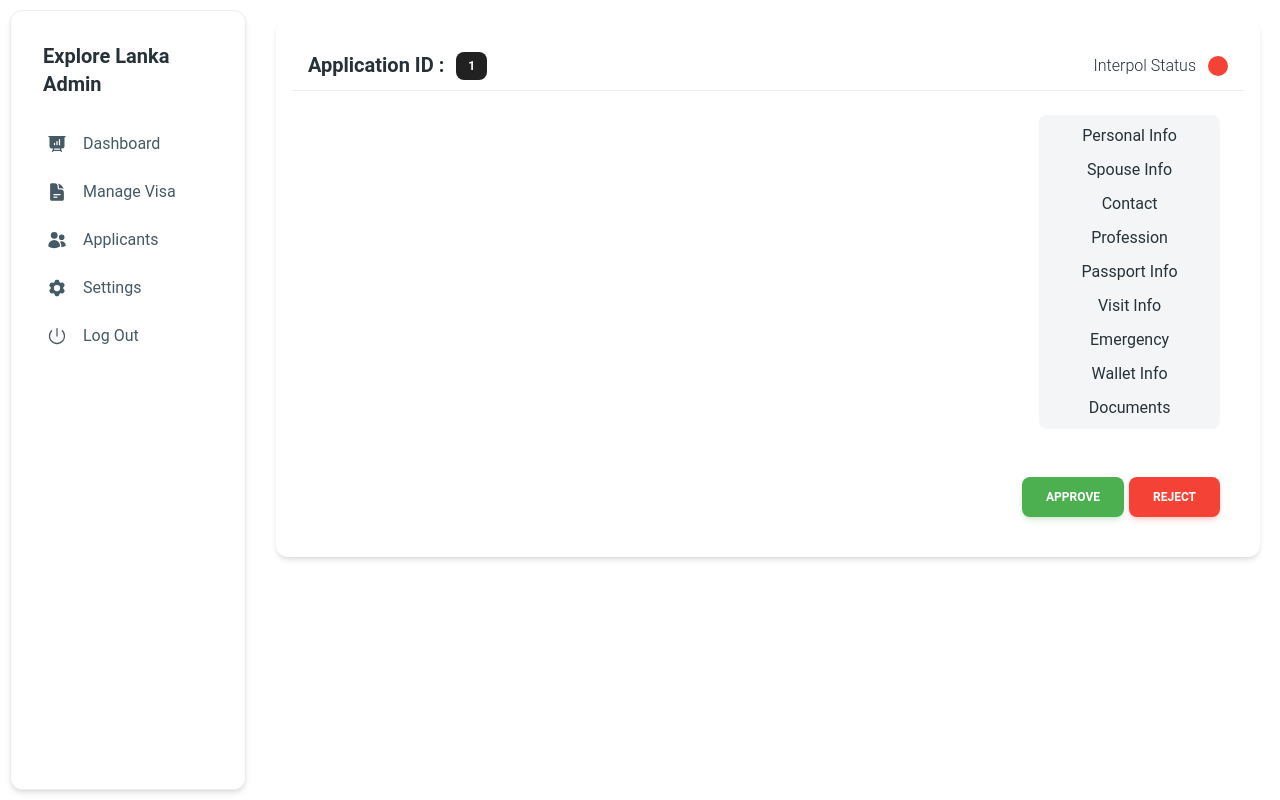
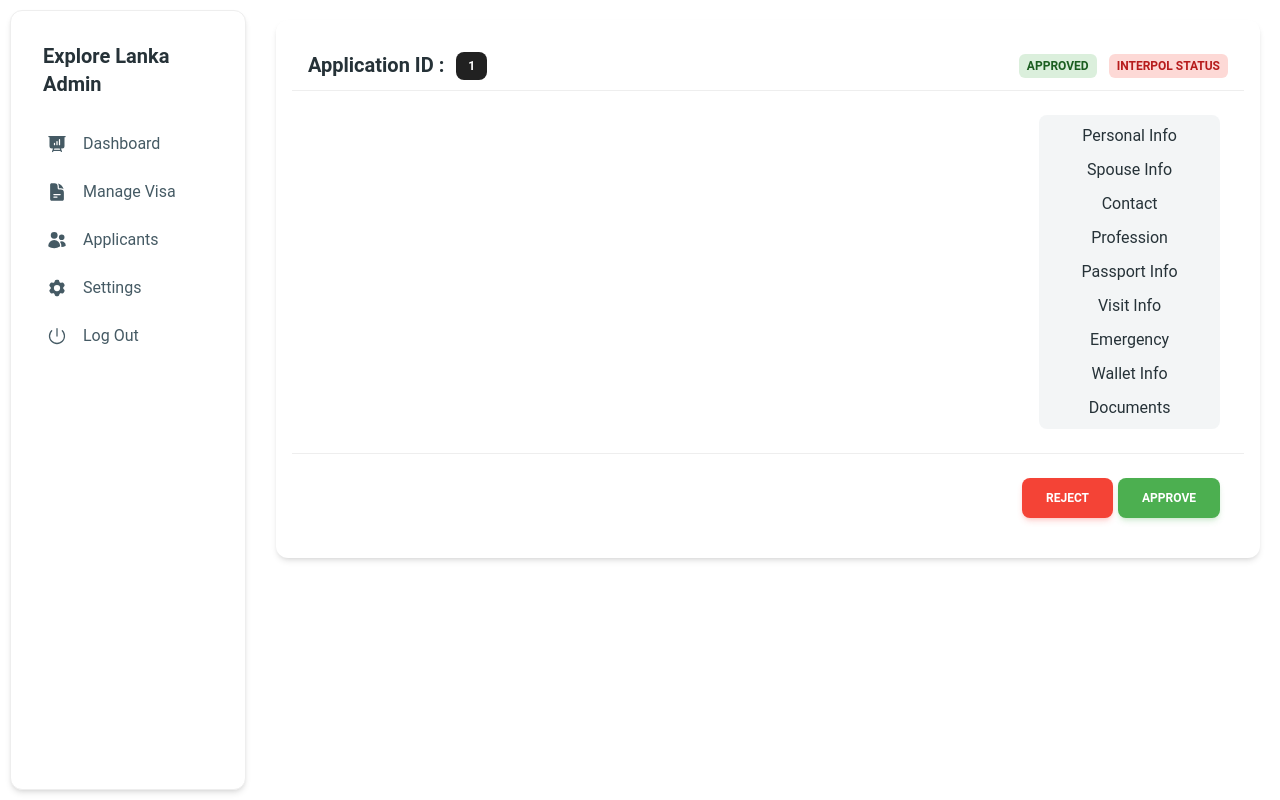
Before and after one commit to Nipun-Milinda/S2Nx_ExploreLanka, a Next.js app in the folder explorelanka/: page /admin/applicants/1 in a window 1280 px wide. Built offline with nearby package versions, Linux system fonts and the light colour scheme.

Commit message:
Changes in personal info page

```diff
--- a/explorelanka/app/admin/applicants/[id]/page.tsx
+++ b/explorelanka/app/admin/applicants/[id]/page.tsx
@@ -14,8 +14,9 @@ import {
   TabPanel,
   Input,
   CardFooter,
-  Button
+  Button,
 } from "@material-tailwind/react";
+// import { CheckIcon } from "@heroicons/24/outline";
 import personalInfo from "./personalInfo";
 
 export default function page() {
@@ -66,16 +67,18 @@ export default function page() {
     req_status: "approved",
   });
 
+  const statusColor = {
+    pending: "orange",
+    monitored: "blue",
+    approved: "green",
+    rejected: "red",
+  }[userData.req_status];
 
   const data = [
     {
       label: "Personal Info",
       value: "perosnal",
-      desc: (
-        <>
-        {PersonalInfo}
-        </>
-      ),
+      desc: <>{PersonalInfo}</>,
     },
     {
       label: "Spouse Info",
@@ -150,10 +153,18 @@ export default function page() {
           </div>
 
           <div className="flex gap-3 items-center">
-            <Typography variant="paragraph" color="blue-gray" className="">
-              Interpol Status
-            </Typography>
-            <div className="w-5 h-5 bg-red-500 text-white px-2 py-1 rounded-2xl"></div>
+          <Chip
+            variant="ghost"
+            size="sm"
+            value={userData.req_status}
+            color={statusColor}
+          />
+          <Chip
+            variant="ghost"
+            size="sm"
+            value="Interpol Status"
+            color="red"
+          />
           </div>
         </div>
       </CardHeader>
@@ -183,12 +194,22 @@ export default function page() {
           </Tabs>
         </div>
       </CardBody>
+      <hr className="my-4" />
       <CardFooter>
         <div className="flex justify-end">
-        <Button color="green" style={{marginRight: 5}}>Approve</Button>
-        <Button color="red">Reject</Button>
+          <Button
+            color="red"
+            className="flex items-center gap-3"
+            style={{ marginRight: 5 }}
+          >
+            Reject
+          </Button>
+          <Button color="green" className="flex items-center gap-3">
+            Approve
+            {/* <CheckIcon class="h-6 w-6 text-gray-500" /> */}
+          </Button>
         </div>
-        </CardFooter>
+      </CardFooter>
     </Card>
   );
 }
```
